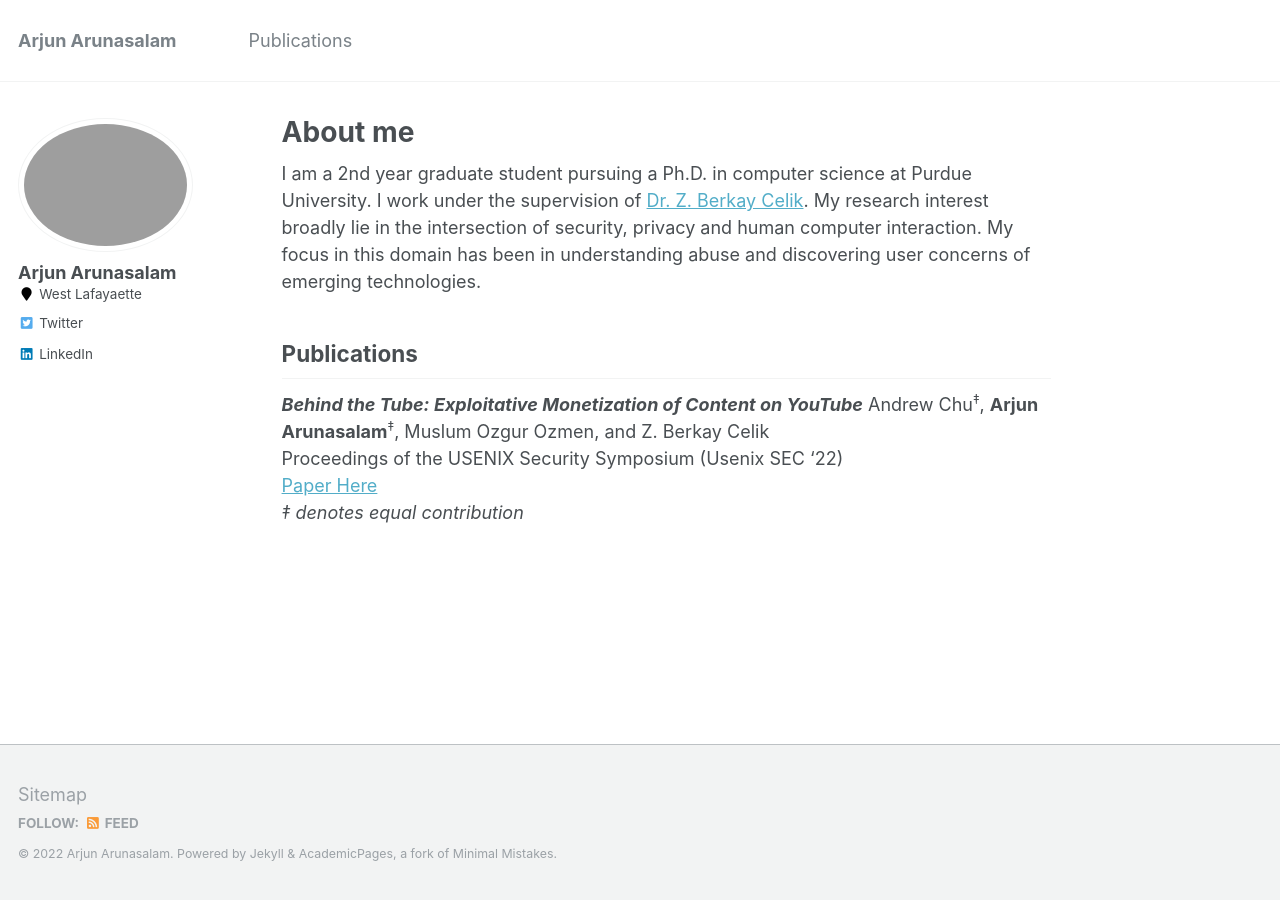
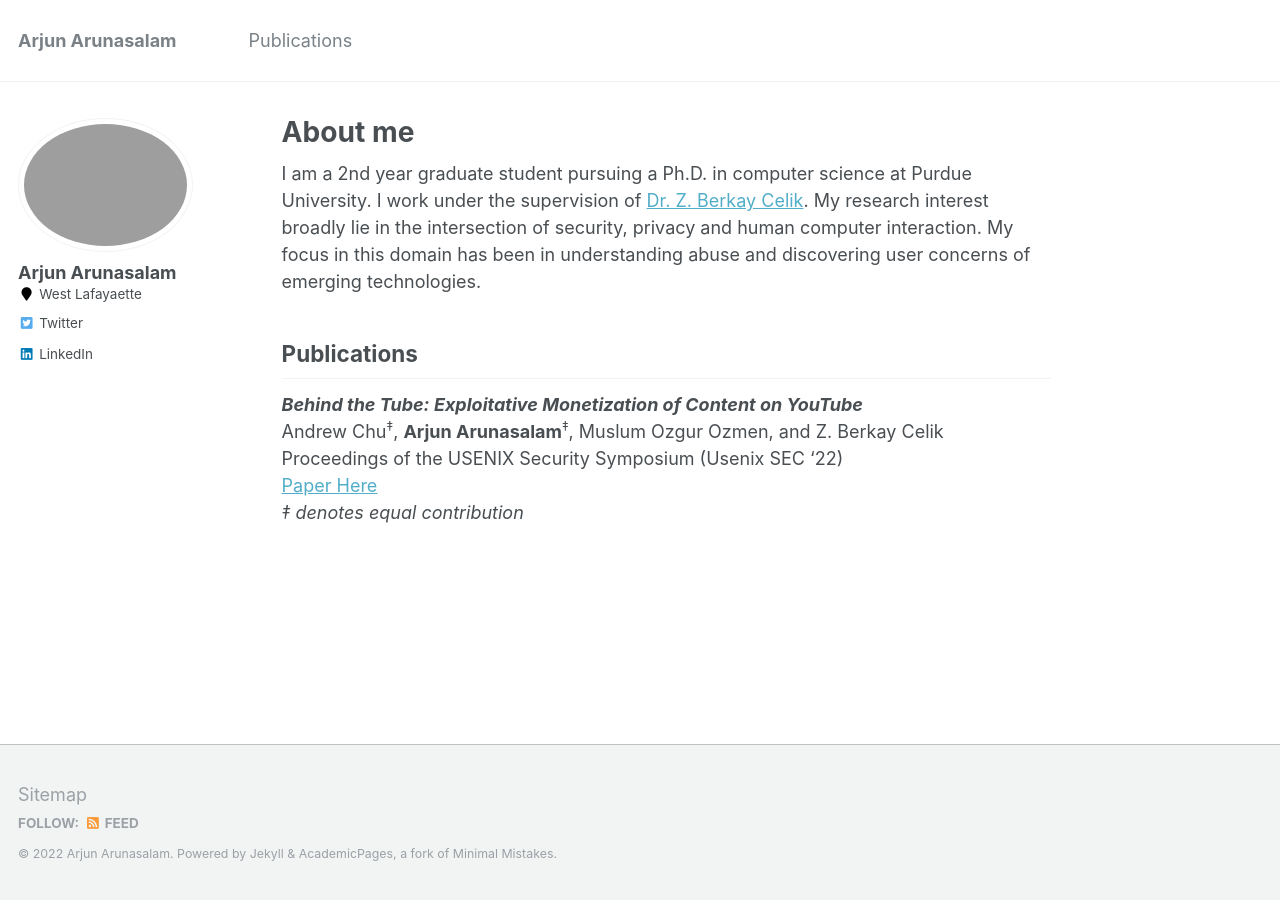
Before and after one commit to arjunarunasalam/arjunarunasalam.github.io, a Jekyll site: the page built from _pages/about.md, in a window 1280 px wide. Built offline with Jekyll 4.4.1, drawn with Linux system fonts in a browser that asks for light colours.

```diff
--- a/_data/navigation.yml
+++ b/_data/navigation.yml
@@ -1,7 +1,7 @@
 # main links links
 main:
   - title: "Publications"
-    url: /publications/
+    url: /#publications
 
   # - title: "Talks"
   #   url: /talks/
--- a/_pages/about.md
+++ b/_pages/about.md
@@ -14,7 +14,7 @@ I am a 2nd year graduate student pursuing a Ph.D. in computer science at Purdue
 
 Publications
 ------------
-***Behind the Tube: Exploitative Monetization of Content on YouTube***
+***Behind the Tube: Exploitative Monetization of Content on YouTube*** <br>
 Andrew Chu<sup>‡</sup>,  **Arjun Arunasalam**<sup>‡</sup>, Muslum Ozgur Ozmen, and Z. Berkay Celik<br>
 Proceedings of the USENIX Security Symposium (Usenix SEC '22)<br>
 [Paper Here](https://www.usenix.org/conference/usenixsecurity22/presentation/chu)<br>
```
